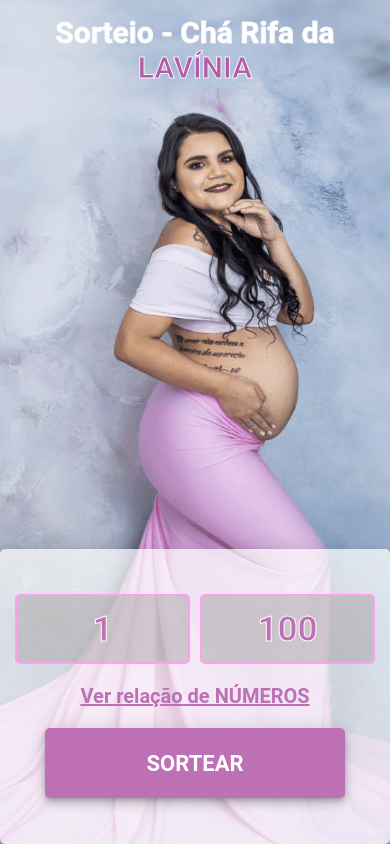
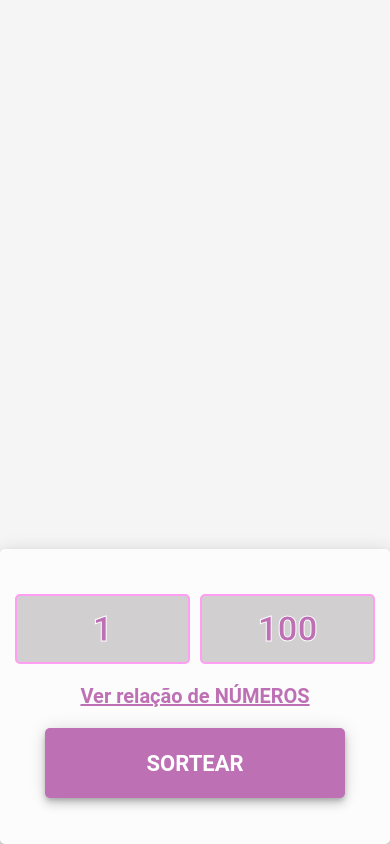
Before and after one commit to dominguetigs/raffle, a plain HTML site: page index.html in a window 390 px wide. Drawn offline with Linux system fonts and the light colour scheme.

Commit message:
:fire: Remove background image and header

```diff
--- a/index.html
+++ b/index.html
@@ -21,7 +21,7 @@
         <script src="scripts/utils.js"></script>
     </head>
     <body class="image-background">
-        <div class="header"> Sorteio - Chá Rifa da <span>LAVÍNIA</span> </div>
+        <!-- <div class="header"> Sorteio - Chá Rifa da <span>LAVÍNIA</span> </div> -->
         <div class="container-wrapper">
             <div class="raffle-container">
                 <div class="input-container">
--- a/styles/index.css
+++ b/styles/index.css
@@ -19,11 +19,15 @@ body {
 }
 
 body.image-background {
+    background: var(--gray-light);
+}
+
+/* body.image-background {
     background-image: url('../assets/img/zuza.png');
     background-repeat: no-repeat;
     background-position: center 20%;
     background-size: cover;
-}
+} */
 
 .header {
     position: absolute;
@@ -268,9 +272,9 @@ body.image-background {
 }
 
 @media only screen and (max-width: 800px) {
-    body.image-background {
+    /* body.image-background {
         background-position: center 25%;
-    }
+    } */
 
     .header {
         font-size: 30px;
```
Also changed, not shown: assets/img/zuza.jpeg (deleted), assets/img/zuza.png (deleted).
